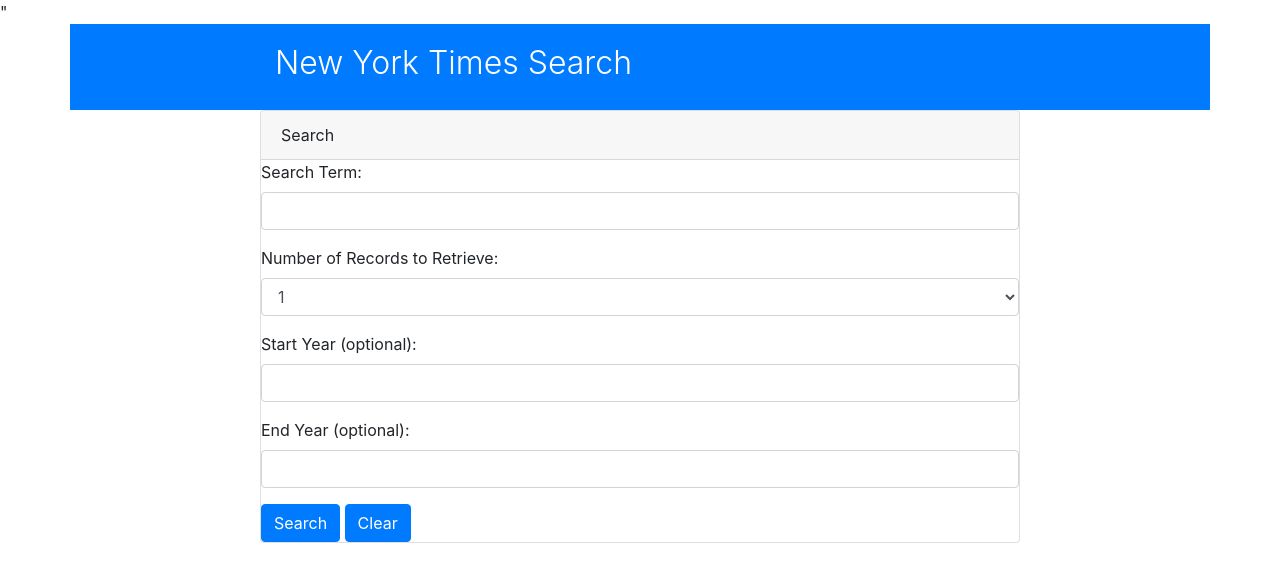
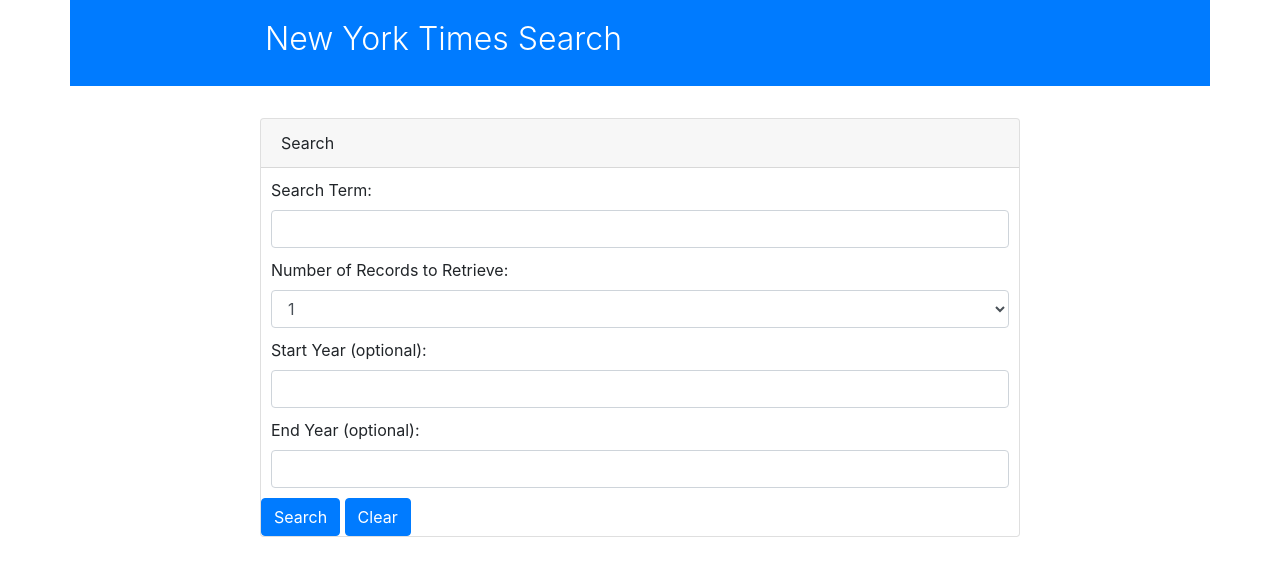
Before and after one commit to danielledaley2196/NYT-search, a plain HTML site: page index.html in a window 1280 px wide. Drawn offline with nearby package versions, Linux system fonts and the light colour scheme.

Commit message:
spacing works

```diff
--- a/index.html
+++ b/index.html
@@ -7,12 +7,12 @@
     <link rel="stylesheet" href="https://stackpath.bootstrapcdn.com/bootstrap/4.3.1/css/bootstrap.min.css" integrity="sha384-ggOyR0iXCbMQv3Xipma34MD+dH/1fQ784/j6cY/iJTQUOhcWr7x9JvoRxT2MZw1T" crossorigin="anonymous">
     <link rel="stylesheet" href="https://maxcdn.bootstrapcdn.com/font-awesome/4.5.0/css/font-awesome.min.css" />
     <link rel="stylesheet" href="style.css">
-    <script src="https://ajax.googleapis.com/ajax/libs/jquery/3.4.1/jquery.min.js"></script>"
+    <script src="https://ajax.googleapis.com/ajax/libs/jquery/3.4.1/jquery.min.js"></script>
     <script src="script.js"></script>
     <title>New York Times Search</title>
 </head>
 <body>
-    <header class="search jubotron jubotron-fluid bg-primary container">
+    <header class="search jumbotron jumbotron-fluid bg-primary container">
         <div class="row">
             <div class="col-2"></div>
         <div class="col-8">
@@ -28,11 +28,11 @@
             <div class="cardBox card col-8">
                 <div class="cardHeader card-header">Search</div>
     <form>
-        <div class="form-group">
+        <div class="cardBody form-group">
             <label for="exampleSearch">Search Term:</label>
             <input class="form-control" id="searchTerm">
         </div>
-        <div class="form-group">
+        <div class="cardBody form-group">
             <label for="exampleFormControlSelect1">Number of Records to Retrieve:</label>
             <select class="form-control" id="exampleFormControlSelect1">
               <option>1</option>
@@ -47,11 +47,11 @@
               <option>10</option>
             </select>
         </div>
-        <div class="form-group">
+        <div class="cardBody form-group">
             <label for="exampleInputYear1">Start Year (optional):</label>
             <input type="year" class="form-control" id="startYear">
         </div>
-        <div class="form-group">
+        <div class="cardBody form-group">
             <label for="exampleInputYear2">End Year (optional):</label>
             <input type="year" class="form-control" id="endYear">
         </div>
--- a/style.css
+++ b/style.css
@@ -9,6 +9,9 @@
 div.cardHeader {
     margin: 0px;
 }
+div.cardBody {
+    margin: 10px;
+}
 div.cardBox {
     padding: 0px;
 }
```
